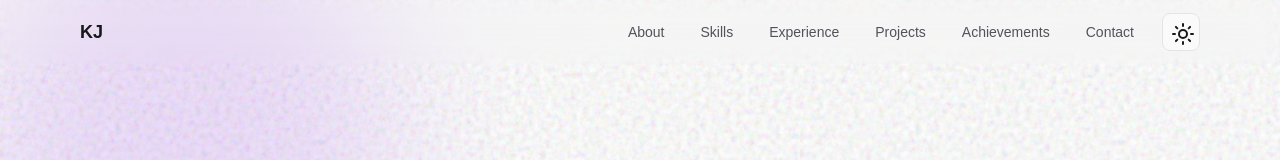
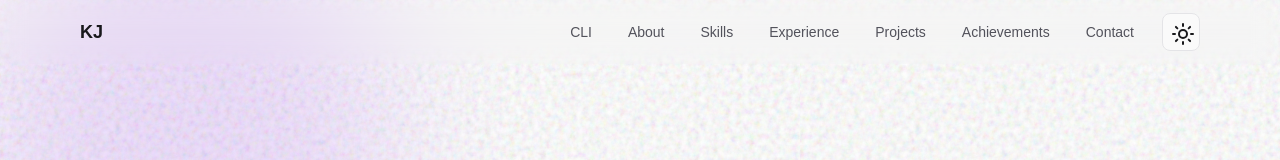
Before and after one commit to kabeerx9/portfolio, a Next.js app: page / in a window 1280 px wide. Shown: the top 160 px of the page. Built offline with nearby package versions, Linux system fonts and the light colour scheme; no server answers.

Commit message:
Minor addition

```diff
--- a/app/page.tsx
+++ b/app/page.tsx
@@ -8,7 +8,6 @@ import Projects from '@/components/sections/Projects';
 import Skills from '@/components/sections/Skills';
 import TerminalSection from '@/components/sections/TerminalSection';
 import Footer from '@/components/ui/Footer';
-
 export default function Home() {
 	return (
 		<main className="flex min-h-screen flex-col">
--- a/components/sections/TerminalSection.tsx
+++ b/components/sections/TerminalSection.tsx
@@ -3,7 +3,7 @@ import SectionHeader from '../ui/SectionHeader';
 
 export default function TerminalSection() {
 	return (
-		<section className="container mx-auto py-16">
+		<section className="container mx-auto py-16" id="cli">
 			<SectionHeader
 				title="Terminal"
 				subtitle="Get the details about me using the below cli commands"
--- a/components/ui/Navbar.tsx
+++ b/components/ui/Navbar.tsx
@@ -1,20 +1,21 @@
-"use client";
+'use client';
 
-import { motion, useScroll, useTransform } from "framer-motion";
-import Link from "next/link";
-import { cn } from "@/lib/utils";
-import ThemeToggle from "./ThemeToggle";
-import { useState } from "react";
-import MobileMenu from "./MobileMenu";
+import { cn } from '@/lib/utils';
+import { motion, useScroll, useTransform } from 'framer-motion';
 import { useTheme } from 'next-themes';
+import Link from 'next/link';
+import { useState } from 'react';
+import MobileMenu from './MobileMenu';
+import ThemeToggle from './ThemeToggle';
 
 const navItems = [
-  { name: "About", href: "#about" },
-  { name: "Skills", href: "#skills" },
-  { name: "Experience", href: "#experience" },
-  { name: "Projects", href: "#projects" },
-  { name: "Achievements", href: "#achievements" },
-  { name: "Contact", href: "#contact" },
+	{ name: 'CLI', href: '#cli' },
+	{ name: 'About', href: '#about' },
+	{ name: 'Skills', href: '#skills' },
+	{ name: 'Experience', href: '#experience' },
+	{ name: 'Projects', href: '#projects' },
+	{ name: 'Achievements', href: '#achievements' },
+	{ name: 'Contact', href: '#contact' },
 ];
 
 export default function Navbar() {
@@ -35,15 +36,13 @@ export default function Navbar() {
 			<motion.header
 				style={{
 					backgroundColor: backgroundColor,
-          backdropFilter: "blur(12px)",
+					backdropFilter: 'blur(12px)',
 				}}
-        className="fixed top-0 left-0 right-0 z-50"
-      >
+				className="fixed top-0 left-0 right-0 z-50">
 				<nav className="max-w-6xl mx-auto px-4 h-16 flex items-center justify-between">
 					<Link
 						href="/"
-            className="text-lg font-semibold hover:text-zinc-800 dark:text-zinc-100 dark:hover:text-white transition-colors"
-          >
+						className="text-lg font-semibold hover:text-zinc-800 dark:text-zinc-100 dark:hover:text-white transition-colors">
 						KJ
 					</Link>
 
@@ -54,12 +53,11 @@ export default function Navbar() {
 								<Link
 									href={item.href}
 									className={cn(
-                    "px-4 py-2 rounded-lg text-sm",
-                    "text-zinc-600 dark:text-zinc-400",
-                    "hover:text-zinc-900 dark:hover:text-zinc-50",
-                    "transition-colors"
-                  )}
-                >
+										'px-4 py-2 rounded-lg text-sm',
+										'text-zinc-600 dark:text-zinc-400',
+										'hover:text-zinc-900 dark:hover:text-zinc-50',
+										'transition-colors'
+									)}>
 									{item.name}
 								</Link>
 							</li>
@@ -74,14 +72,12 @@ export default function Navbar() {
 						<ThemeToggle />
 						<button
 							className="p-2 rounded-lg hover:bg-zinc-100 dark:hover:bg-zinc-800 transition-colors"
-              onClick={() => setIsMobileMenuOpen(true)}
-            >
+							onClick={() => setIsMobileMenuOpen(true)}>
 							<svg
 								className="w-6 h-6"
 								fill="none"
 								stroke="currentColor"
-                viewBox="0 0 24 24"
-              >
+								viewBox="0 0 24 24">
 								<path
 									strokeLinecap="round"
 									strokeLinejoin="round"
```
Lines whose indentation alone changed are shown as unchanged.
